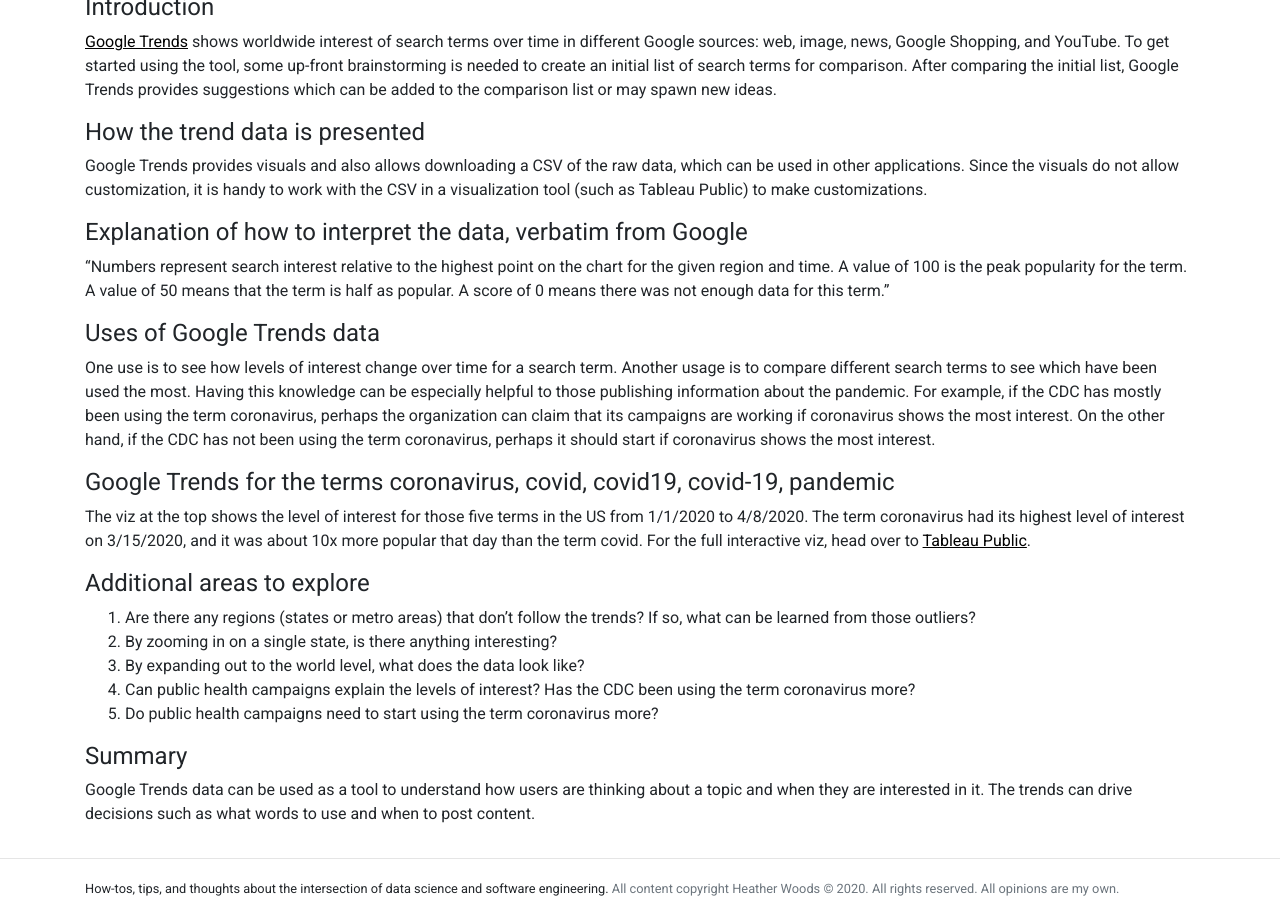
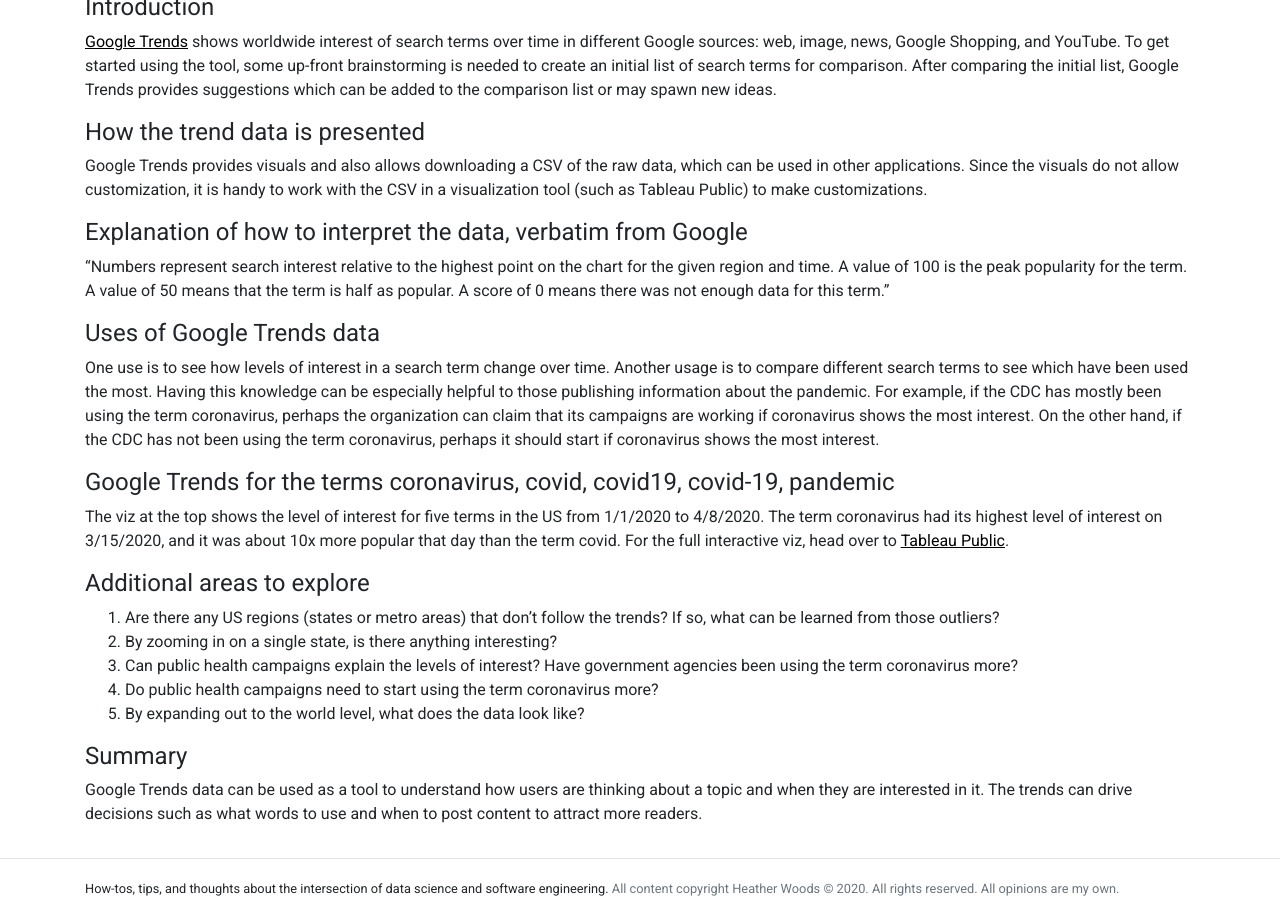
Before and after one commit to h-fuzzy-logic/blog, a Jekyll site: the page built from _posts/2020-4-11-google-trends-pandemic.md, in a window 1280 px wide and 900 px high, scrolled down 966 px. Built offline with Jekyll 4.4.1, drawn with Linux system fonts in a browser that asks for light colours; nearby versions of some CDN libraries; some of the changed text lies outside the part shown.

Commit message:
Update to google trends

```diff
--- a/_posts/2020-4-11-google-trends-pandemic.md
+++ b/_posts/2020-4-11-google-trends-pandemic.md
@@ -26,22 +26,22 @@ Google Trends provides visuals and also allows downloading a CSV of the raw data
 
 <h1 class="h4">Uses of Google Trends data</h1>
 <p>
-One use is to see how levels of interest change over time for a search term.  Another usage is to compare different search terms to see which have been used the most.  Having this knowledge can be especially helpful to those publishing information about the pandemic.  For example, if the CDC has mostly been using the term coronavirus, perhaps the organization can claim that its campaigns are working if coronavirus shows the most interest.  On the other hand, if the CDC has not been using the term coronavirus, perhaps it should start if coronavirus shows the most interest.
+One use is to see how levels of interest in a search term change over time.  Another usage is to compare different search terms to see which have been used the most.  Having this knowledge can be especially helpful to those publishing information about the pandemic.  For example, if the CDC has mostly been using the term coronavirus, perhaps the organization can claim that its campaigns are working if coronavirus shows the most interest.  On the other hand, if the CDC has not been using the term coronavirus, perhaps it should start if coronavirus shows the most interest.
 </p>
 
 <h1 class="h4">Google Trends for the terms coronavirus, covid, covid19, covid-19, pandemic</h1>
 <p>
-The viz at the top shows the level of interest for those five terms in the US from 1/1/2020 to 4/8/2020.  The term coronavirus had its highest level of interest on 3/15/2020, and it was about 10x more popular that day than the term covid.  For the full interactive viz, head over to <a href="https://public.tableau.com/profile/heather.woods2839#!/vizhome/GoogleTrendsPandemic/Dashboard1" target="_blank">Tableau Public</a>.
+The viz at the top shows the level of interest for five terms in the US from 1/1/2020 to 4/8/2020.  The term coronavirus had its highest level of interest on 3/15/2020, and it was about 10x more popular that day than the term covid.  For the full interactive viz, head over to <a href="https://public.tableau.com/profile/heather.woods2839#!/vizhome/GoogleTrendsPandemic/Dashboard1" target="_blank">Tableau Public</a>.
 </p>
 
 <h1 class="h4">Additional areas to explore</h1>
-1. Are there any regions (states or metro areas) that don’t follow the trends?   If so, what can be learned from those outliers?
+1. Are there any US regions (states or metro areas) that don’t follow the trends?   If so, what can be learned from those outliers?
 1. By zooming in on a single state, is there anything interesting?
+1. Can public health campaigns explain the levels of interest?  Have government agencies been using the term coronavirus more?
+1. Do public health campaigns need to start using the term coronavirus more?
 1. By expanding out to the world level, what does the data look like?
-1. Can public health campaigns explain the levels of interest?  Has the CDC been using the term coronavirus more?
-1. Do public health campaigns need to start using the term coronavirus more?
 
 <h1 class="h4">Summary</h1>
 <p>
-  Google Trends data can be used as a tool to understand how users are thinking about a topic and when they are interested in it.  The trends can drive decisions such as what words to use and when to post content.
+  Google Trends data can be used as a tool to understand how users are thinking about a topic and when they are interested in it.  The trends can drive decisions such as what words to use and when to post content to attract more readers.
 </p>
```
Also changed, not shown: other parts of _posts/2020-4-11-google-trends-pandemic.md (+1 -1 lines).
